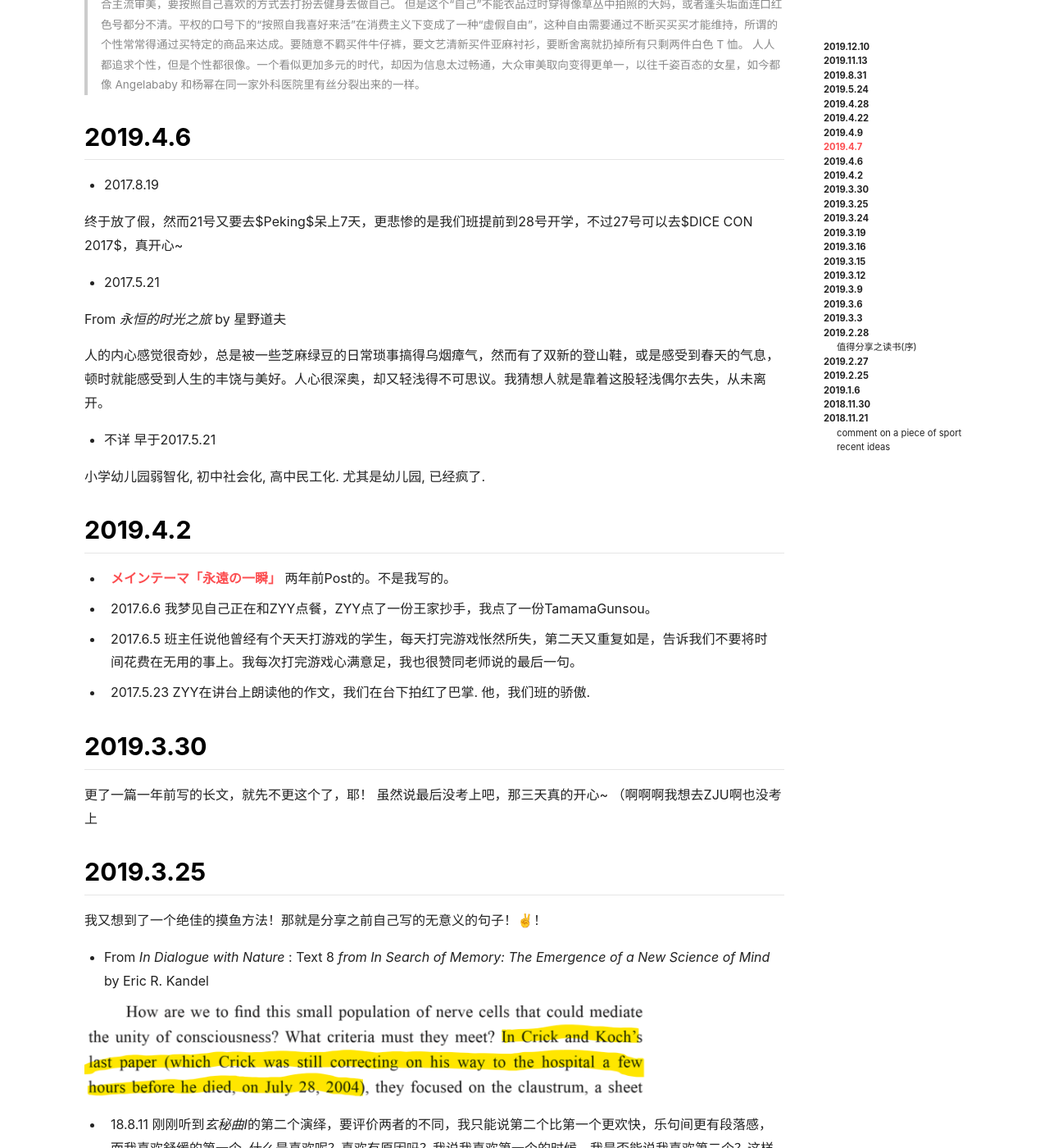
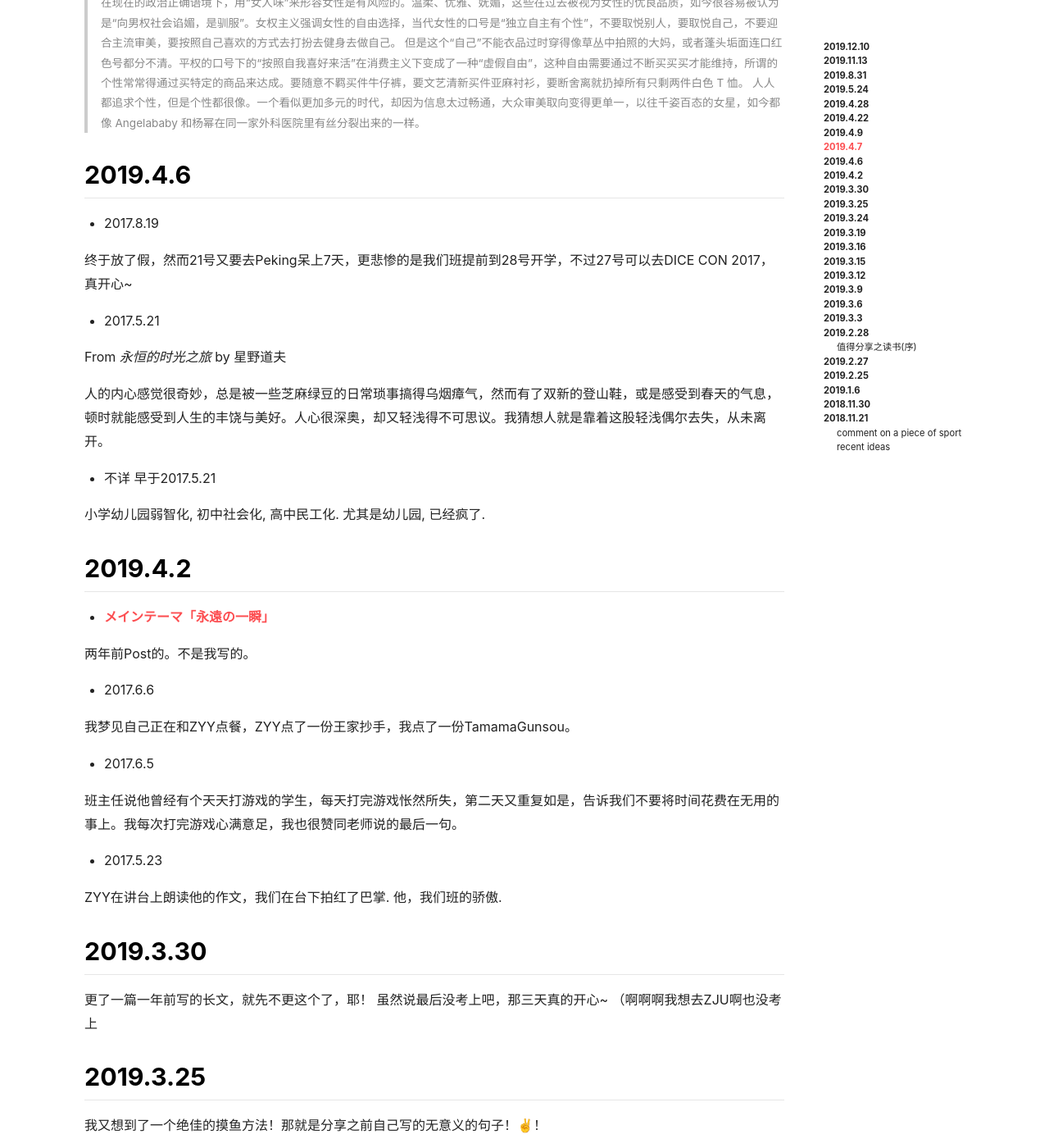
Before and after one commit to Timo4810/timo4810.github.io, a Jekyll site: the page built from _posts/2018-11-21-worth-sharing.md, in a window 1280 px wide and 1400 px high, scrolled down 3619 px. Shown: the whole window at 82% size. Built offline with Jekyll 4.4.1, drawn with Linux system fonts in a browser that asks for light colours; nearby versions of some CDN libraries; some of the changed text lies outside the part shown.

```diff
--- a/_posts/2018-11-21-worth-sharing.md
+++ b/_posts/2018-11-21-worth-sharing.md
@@ -60,7 +60,7 @@ tag:
 
     想到这，我又想把我的巴掌拍红了。
 
-    * 我脑子里 *EVA* 是 *新世纪福音战士* ，$WZY$ 却想到聚醋酸乙烯酯。
+    * 我脑子里 *EVA* 是 *新世纪福音战士* ，WZY却想到聚醋酸乙烯酯。
 
     *EVA* 确是Unique的佳作，但它的突破性还不是我局限的阅历所能感知的。
 
@@ -72,7 +72,7 @@ tag:
     "你把今天的内容理解好记住了，比宣誓都有用。"
 
 * 17.8.31
-    * $PKUSC$归来，深刻体会到了P大中国第一的综合大学的地位；班主任辰叔真的好帅（各种意义上）啊；能和大家一起合唱真是太开心了。
+    * PKUSC归来，深刻体会到了P大中国第一的综合大学的地位；班主任辰叔真的好帅（各种意义上）啊；能和大家一起合唱真是太开心了。
 
 ## 2019.4.28
 * 17.8.19
@@ -107,7 +107,7 @@ tag:
 ## 2019.4.6
 * 2017.8.19
 
-终于放了假，然而21号又要去$Peking$呆上7天，更悲惨的是我们班提前到28号开学，不过27号可以去$DICE CON 2017$，真开心~
+终于放了假，然而21号又要去Peking呆上7天，更悲惨的是我们班提前到28号开学，不过27号可以去DICE CON 2017，真开心~
 * 2017.5.21
 
 From *永恒的时光之旅* by 星野道夫
@@ -120,15 +120,19 @@ From *永恒的时光之旅* by 星野道夫
 
 ## 2019.4.2
 * [メインテーマ「永遠の一瞬」](http://blog.leanote.com/post/okami/%E3%83%A1%E3%82%A4%E3%83%B3%E3%83%86%E3%83%BC%E3%83%9E%E3%80%8C%E6%B0%B8%E9%81%A0%E3%81%AE%E4%B8%80%E7%9E%AC%E3%80%8D)
+
 两年前Post的。不是我写的。
 
 * 2017.6.6
+
 我梦见自己正在和ZYY点餐，ZYY点了一份王家抄手，我点了一份TamamaGunsou。
 
 * 2017.6.5
+
 班主任说他曾经有个天天打游戏的学生，每天打完游戏怅然所失，第二天又重复如是，告诉我们不要将时间花费在无用的事上。我每次打完游戏心满意足，我也很赞同老师说的最后一句。
 
 * 2017.5.23
+
 ZYY在讲台上朗读他的作文，我们在台下拍红了巴掌. 他，我们班的骄傲.
 
 
@@ -320,11 +324,8 @@ For more online sources, see the companion website www.gamestudiesbook.net
 ### comment on a piece of sport news
 
 > 原标题：苏州马拉松争议一幕！中国选手冲刺争冠，志愿者递国旗干扰
-
 来源：中国日报
-
 [苏州马拉松争议一幕！中国选手冲刺争冠，志愿者递国旗干扰]11月18日，苏州马拉松开跑。中国选手何引丽与非洲选手争夺冠军时，志愿者却上前递国旗，打乱何引丽节奏，导致她被拉开距离，遗憾获得亚军。视频显示在何引丽接国旗后，国旗从手中滑落。对此@何引丽的微博 回应称当时“胳膊僵了，摆臂的时候甩出去了，很抱歉”。
-
 [自新浪新闻综合，访问于2018.11.21 11:48](https://news.sina.cn/2018-11-19/detail-ihmutuec1471249.d.html)
 
 * 在中国，一个人，他先是一个人，再是一个中国人。
```
Also changed, not shown: other parts of _posts/2018-11-21-worth-sharing.md (+2 -2 lines).
